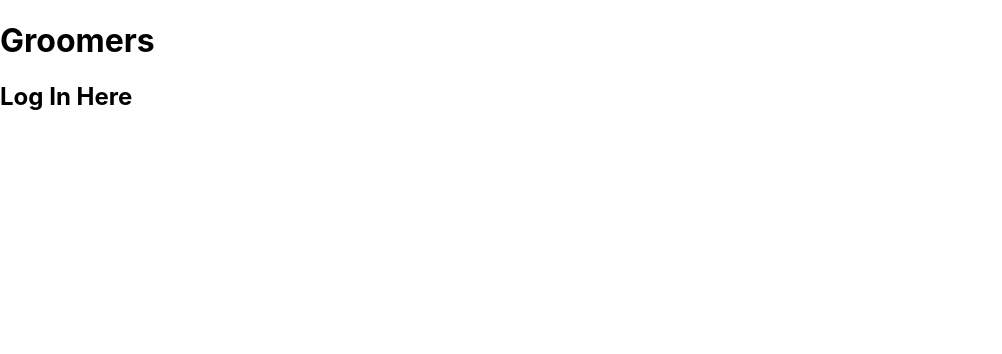
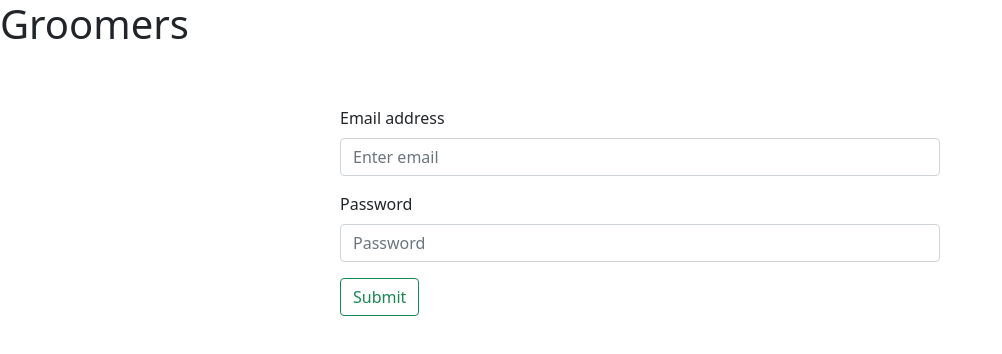
Before and after one commit to Cecily-R/groomers, a React (Create React App) app in the folder frontend/: page / in a window 1280 px wide. Shown: the top 354 px of the page, without its empty margins (0-1002 px from the left). Built offline with nearby package versions, Linux system fonts and the light colour scheme.

Commit message:
Added Bootstrap to homepage

```diff
--- a/frontend/package.json
+++ b/frontend/package.json
@@ -6,8 +6,9 @@
     "@testing-library/jest-dom": "^5.16.5",
     "@testing-library/react": "^13.4.0",
     "@testing-library/user-event": "^13.5.0",
-    "bootstrap": "^5.3.0",
+    "bootstrap": "^5.1.0",
     "react": "^18.2.0",
+    "react-bootstrap": "^2.5.0-beta.1",
     "react-dom": "^18.2.0",
     "react-scripts": "5.0.1",
     "web-vitals": "^2.1.4"
--- /dev/null
+++ b/frontend/src/components/login/LogInForm.css
@@ -0,0 +1,7 @@
+.form-container {
+  display: flex;
+  width: 100%;
+  max-width: 60%;
+  margin: 0 auto;
+  justify-content: center;
+}
--- a/frontend/src/components/login/LogInForm.js
+++ b/frontend/src/components/login/LogInForm.js
@@ -1,10 +1,31 @@
+import "./LogInForm.css";
+import 'bootstrap/dist/css/bootstrap.min.css'
+import { Form, Button, Container } from 'react-bootstrap'
+
 const LogInForm = () => {
 
-    return (
-      <div>
-        <h2>Log In Here</h2>
+  return (
+    <div className="form-container" style={{ display: 'block',
+                  width: 700,
+                  padding: 50,
+                  }}>
+        <Form>
+          <Form.Group className="mb-3" controlId="formGroupEmail">
+            <Form.Label>Email address</Form.Label>
+            <Form.Control type="email" placeholder="Enter email" />
+          </Form.Group>
+
+          <Form.Group className="mb-3" controlId="formGroupPassword">
+            <Form.Label>Password</Form.Label>
+              <Form.Control type="password" placeholder="Password" />
+          </Form.Group>
+
+          <Button variant="outline-success" type="submit">
+            Submit
+          </Button>
+      </Form>
       </div>
-    )
-  }
+  )
+}
 
 export default LogInForm;
```
Also changed, not shown: frontend/public/manifest.json, frontend/src/logo.svg (deleted), 1 other file (tests, documents, lock files or other folders).
